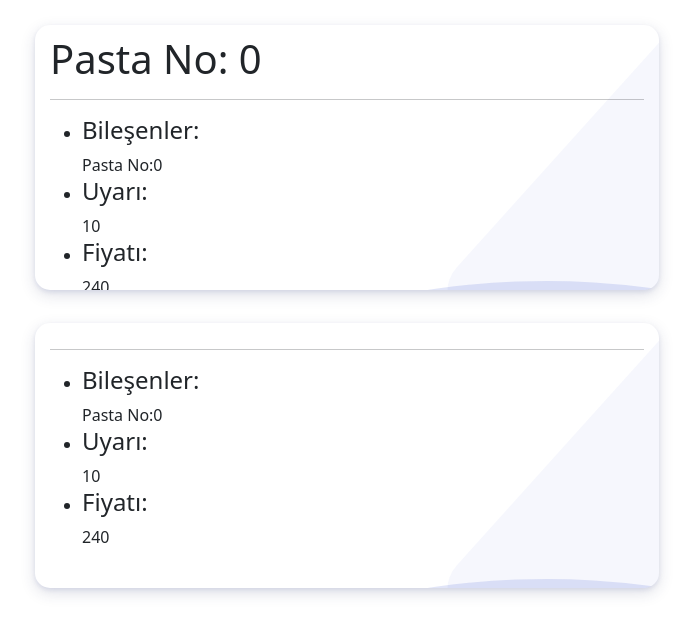
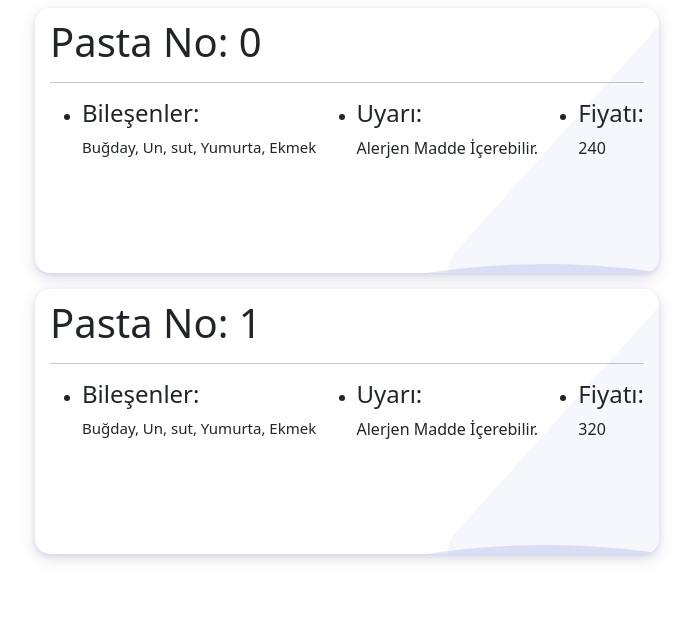
Before and after one commit to Cyakuz/simple-tagapp, a React (Create React App) app: page / in a window 1280 px wide. Shown: the top 634 px of the page, without its empty margins (293-986 px from the left). Built offline with nearby package versions, Linux system fonts and the light colour scheme.

Commit message:
props fiyat ve props title

```diff
--- a/src/App.js
+++ b/src/App.js
@@ -9,9 +9,8 @@ export default function App() {
     <div>
 
 
-<UrunCard title="Pasta No: 0"/>
-<UrunCard/>
-
+<UrunCard title="Pasta No: 0" fiyat={240}/>
+<UrunCard title = "Pasta No: 1" fiyat={320}/>
     </div>
   );
 }
--- a/src/components/Bilesen.js
+++ b/src/components/Bilesen.js
@@ -5,8 +5,8 @@ class Bilesen extends Component {
   render() {
   const {ürün,uyari,fiyat} = this.props; //destructing özelliği
   return( <div>
-    <ul>
-   <li><h4>Bileşenler:</h4> {ürün} </li>
+    <ul className="d-flex d-inline justify-content-between">
+   <li><h4>Bileşenler:</h4> <p className="d-flex d-inline justify-content-between" > {ürün} </p> </li>
    <li><h4>Uyarı:</h4> {uyari}</li>
    <li><h4>Fiyatı:</h4>{fiyat}</li>
    </ul>
--- a/src/components/UrunCard.js
+++ b/src/components/UrunCard.js
@@ -12,7 +12,7 @@ const UrunCard = (props) => {
             <div class="solution_card">
               <div class="hover_color_bubble"></div>
                 <div class="solu_description">
-                  <UrunTablo title={props.title}/>
+                  <UrunTablo title={props.title} fiyat={props.fiyat}/>
               </div>
             </div>
           </div>
--- a/src/components/UrunTablo.js
+++ b/src/components/UrunTablo.js
@@ -8,9 +8,9 @@ const UrunTablo = (props) => {
       <h1>{props.title}</h1>
       <hr/>
       <Bilesen
-      ürün="Pasta No:0"
-      uyari= {10}
-      fiyat={240}/>
+      ürün="Buğday, Un, sut, Yumurta, Ekmek"
+      uyari= "Alerjen Madde İçerebilir."
+      fiyat= {props.fiyat}/>
       </div>
   )
 
```
